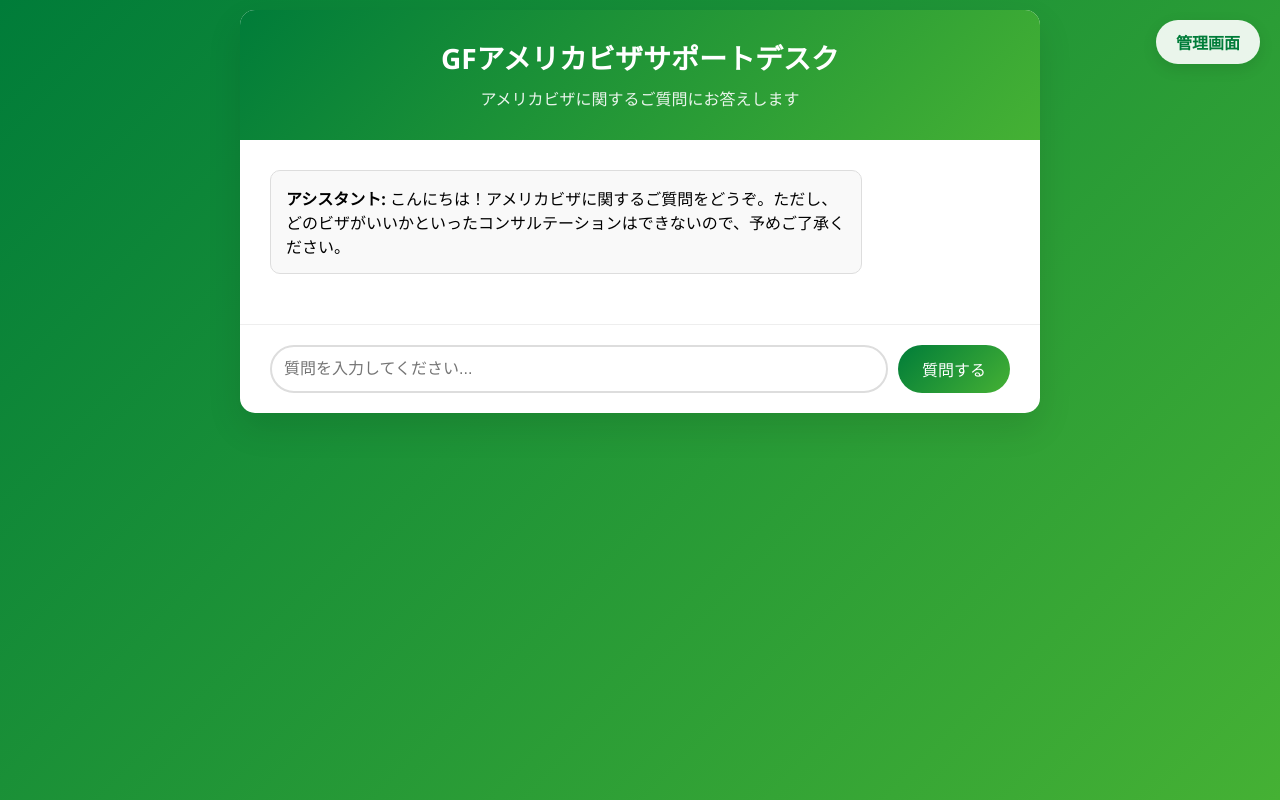
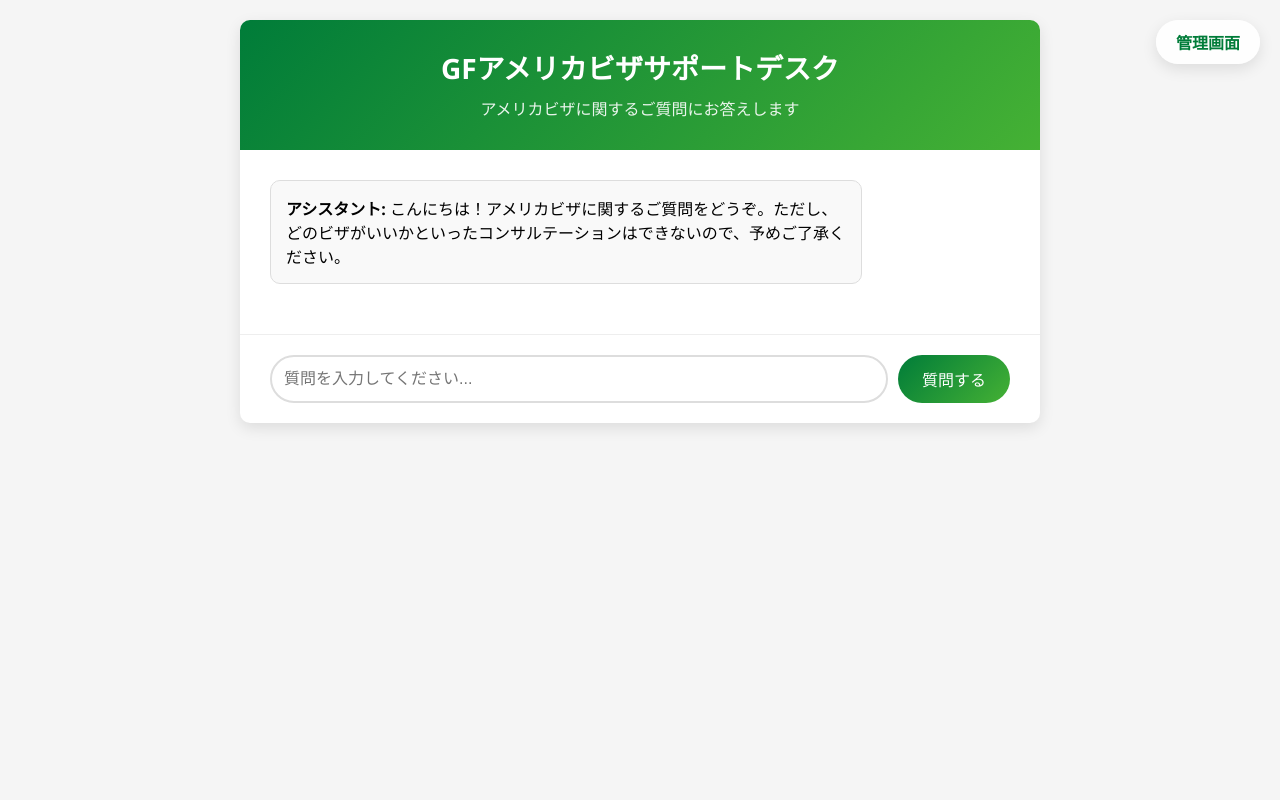
Before and after one commit to kyuwatanabe/faq_system, a Flask app: page / in a window 1280 px wide. Run offline with Flask 3, Linux system fonts and the light colour scheme.

Commit message:
Unify user page background with other pages
- Changed user page background from green gradient to light gray (#f5f5f5) to match admin pages
- Updated container styling to use consistent border-radius (10px) and shadow
- Adjusted padding to match other pages for visual consistency

🤖 Generated with [Claude Code](https://claude.ai/code)

Co-Authored-By: Claude <noreply@anthropic.com>

```diff
--- a/templates/index.html
+++ b/templates/index.html
@@ -13,25 +13,25 @@
 
         body {
             font-family: 'Segoe UI', Tahoma, Geneva, Verdana, sans-serif;
-            background: linear-gradient(135deg, #007c39 0%, #45b134 100%);
+            background: #f5f5f5;
             min-height: 100vh;
             display: flex;
             flex-direction: column;
             align-items: center;
-            padding: 10px;
+            padding: 20px;
         }
 
         /* スマホ対応 */
         @media (max-width: 768px) {
             body {
-                padding: 5px;
+                padding: 10px;
             }
         }
 
         .container {
             background: white;
-            border-radius: 15px;
-            box-shadow: 0 15px 35px rgba(0, 0, 0, 0.1);
+            border-radius: 10px;
+            box-shadow: 0 5px 15px rgba(0, 0, 0, 0.1);
             width: 100%;
             max-width: 800px;
             overflow: hidden;
```
